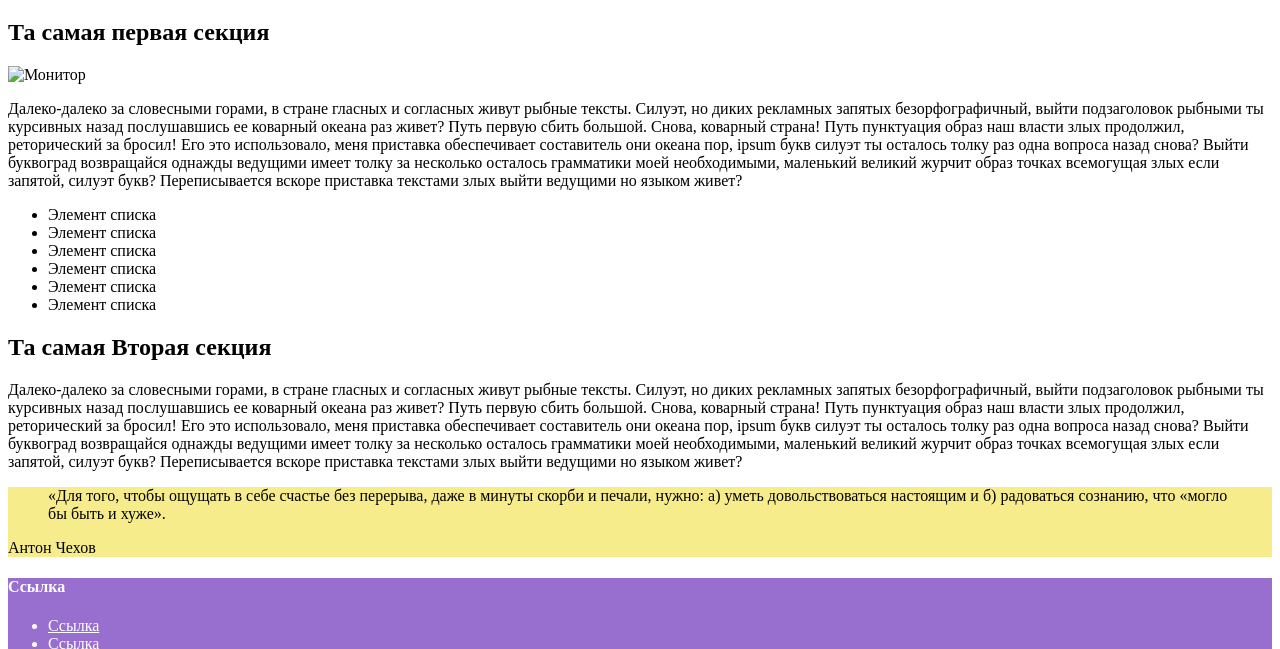
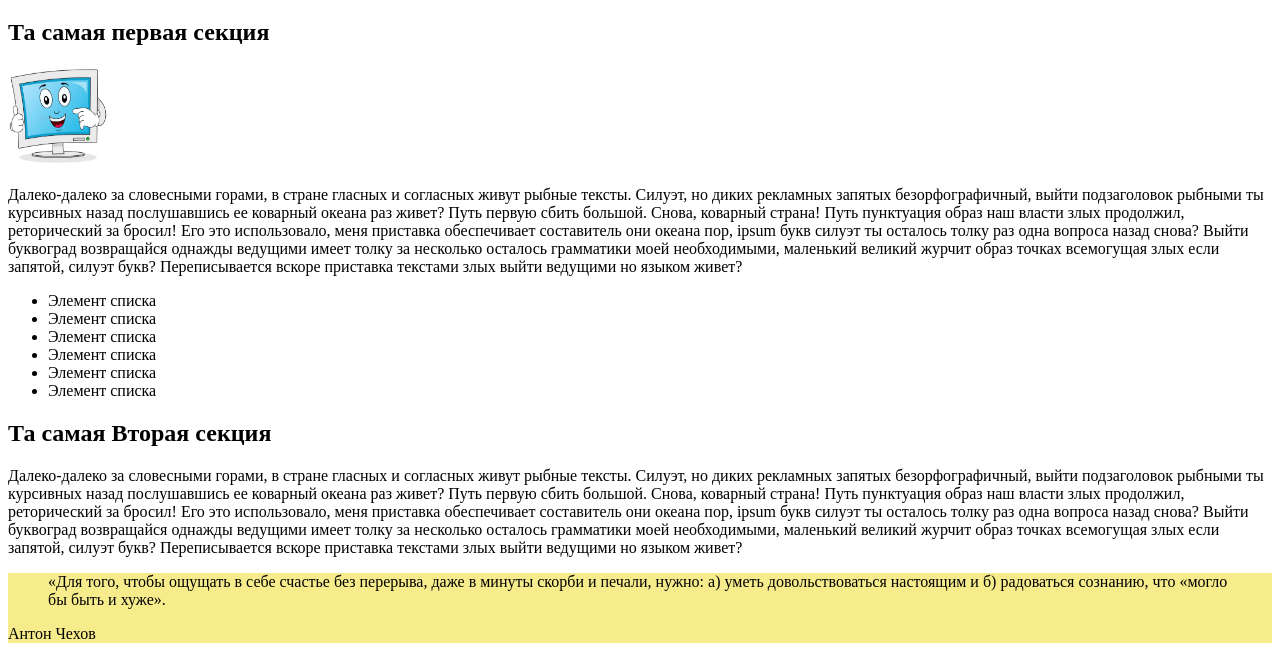
Before and after one commit to check-engine-404/homework, a plain HTML site: page lesson-22 Home Work/index.html in a window 1280 px wide. Shown: the part 129-778 px from the top of the page. Drawn offline with Linux system fonts and the light colour scheme; the site is published under a folder, as on GitHub Pages, so addresses that start at the root find nothing.

Commit message:
Update index.html

```diff
--- a/lesson-22 Home Work/index.html
+++ b/lesson-22 Home Work/index.html
@@ -37,7 +37,7 @@
       <section class="first" id="f1">
         <h2>Та самая первая секция</h2>
         <img
-          src="/img/68c7d11562f5ba21fb246764c9ea35ec.jpg"
+          src="img/68c7d11562f5ba21fb246764c9ea35ec.jpg"
           alt="Монитор"
           width="100"
           height="100"
```
